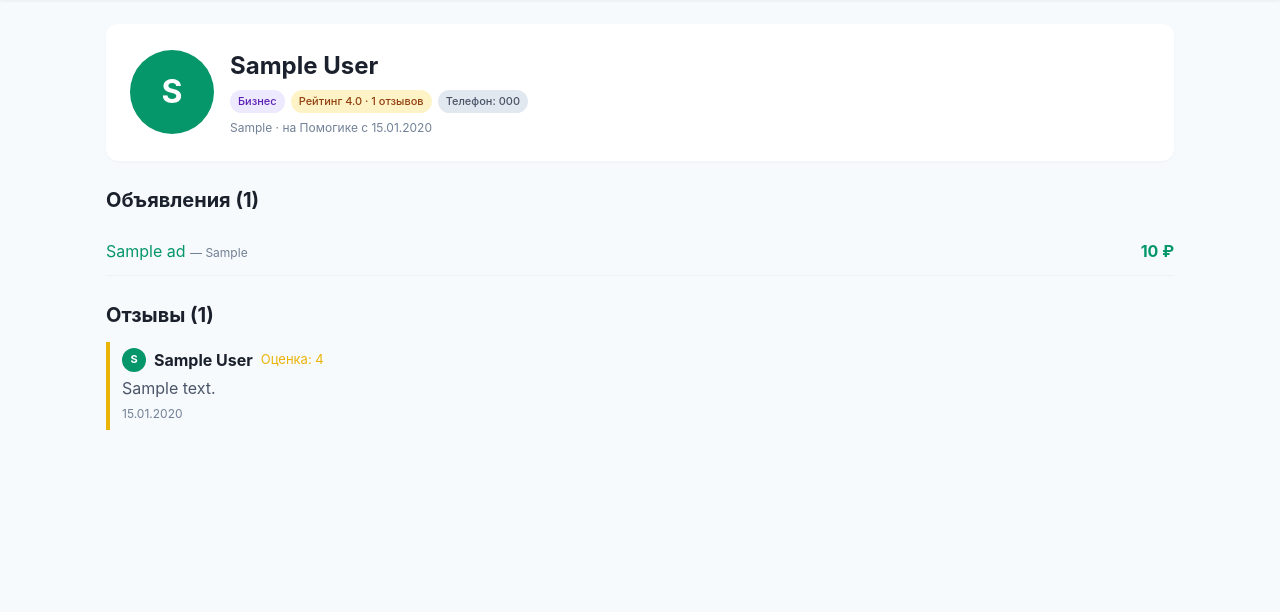
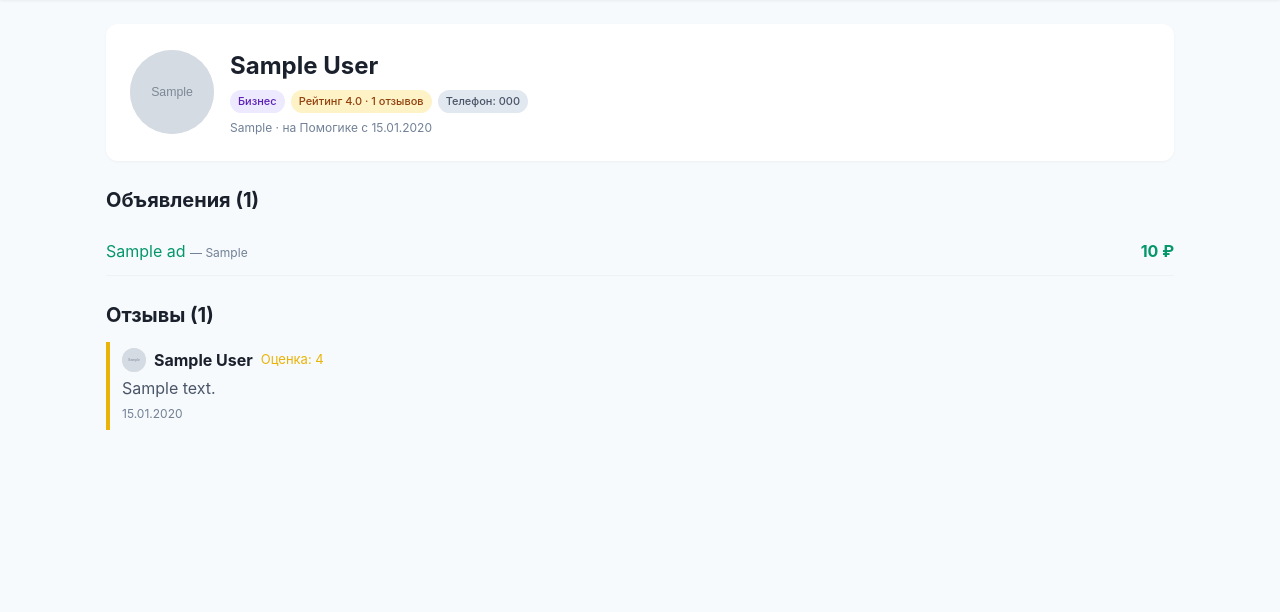
Before and after one commit to Daniil-Buzakov/pomogika, a Flask app: page /profile/1 in a window 1280 px wide. Shown: the part 65-677 px from the top of the page. Run offline with Flask 3, Linux system fonts and the light colour scheme; tables that the repository leaves empty hold one stand-in row (values such as "Sample post"); grey boxes marked "Sample" are stand-in pictures; some libraries are stand-ins or nearby versions.

Commit message:
Update profile.html

```diff
--- a/templates/profile.html
+++ b/templates/profile.html
@@ -2,8 +2,8 @@
 {% block content %}
 <section class="profile-card">
   <div class="profile-head">
-    {% if user.avatar %}
-      <img class="avatar avatar-xl" src="{{ url_for('avatar_file', filename=user.avatar) }}" alt="" />
+    {% if user.avatar_url %}
+      <img class="avatar avatar-xl" src="{{ user.avatar_url }}" alt="" />
     {% else %}
       <span class="avatar avatar-xl avatar-letter">{{ user.name[0]|upper }}</span>
     {% endif %}
@@ -51,8 +51,8 @@
       {% for r in reviews %}
         <li>
           <div class="review-head">
-            {% if r.author.avatar %}
-              <img class="avatar avatar-xs" src="{{ url_for('avatar_file', filename=r.author.avatar) }}" alt="" />
+            {% if r.author.avatar_url %}
+              <img class="avatar avatar-xs" src="{{ r.author.avatar_url }}" alt="" />
             {% else %}
               <span class="avatar avatar-xs avatar-letter">{{ r.author.name[0]|upper }}</span>
             {% endif %}
```
